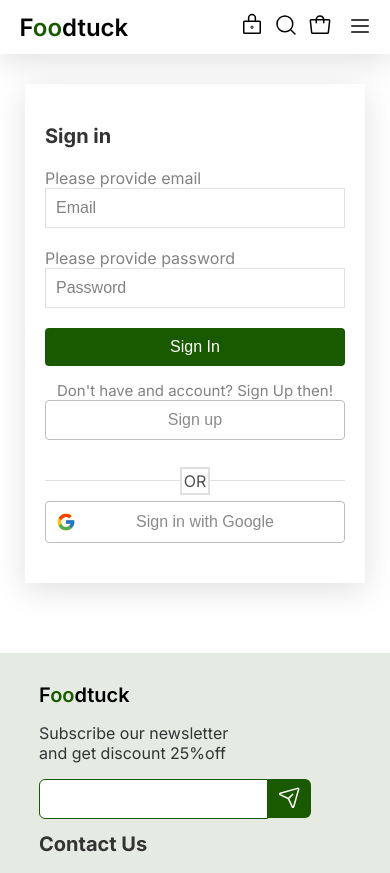
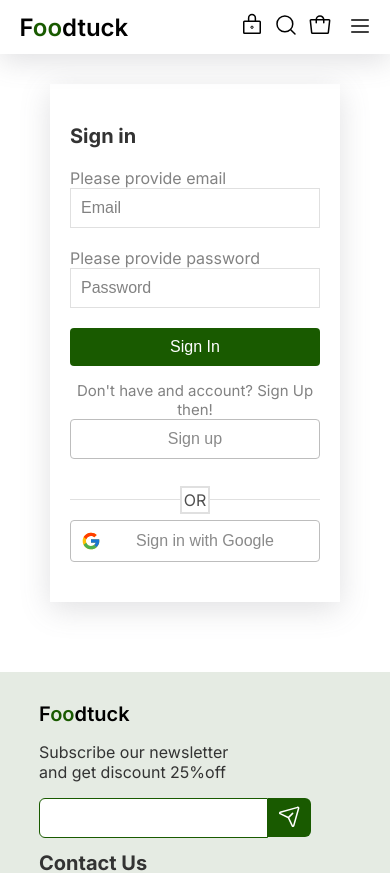
Before and after one commit to AugustasPaliulis/Restaurant, a Next.js app: page /signin in a window 390 px wide. Shown: the top 873 px of the page. Built offline with nearby package versions, Linux system fonts and the light colour scheme; no server answers.

Commit message:
Mobile design fixes

```diff
--- a/src/components/navbar/Navbar.module.scss
+++ b/src/components/navbar/Navbar.module.scss
@@ -10,10 +10,9 @@ $primary-green: #195a00;
   z-index: 99999;
   position: sticky;
   top: 0;
+  overflow: hidden;
   transition: background-color 0.5s ease;
   @media screen and (max-width: 370px) {
-    margin-left: 5px;
-    margin-right: 5px;
     padding-left: 0;
     padding-right: 0;
   }
@@ -36,6 +35,9 @@ $primary-green: #195a00;
   display: flex;
   align-items: center;
   justify-content: space-between;
+  @media screen and (max-width: 370px) {
+    margin-left: 5px;
+  }
 }
 .logoContainer {
   font-weight: 600;
@@ -95,6 +97,7 @@ $primary-green: #195a00;
     }
   }
   @media screen and (max-width: 370px) {
+    margin-right: 5px;
     ul {
       padding: 0;
     }
--- a/src/components/page_parts/signin_form/Signin.module.scss
+++ b/src/components/page_parts/signin_form/Signin.module.scss
@@ -55,4 +55,11 @@ $grey-5: #e0e0e0;
     flex-direction: column;
     gap: 10px;
   }
+  @media screen and (max-width: 400px) {
+    width: 250px;
+    min-width: 250px;
+  }
+  @media screen and (max-width: 300px) {
+    min-width: 200px;
+  }
 }
```
